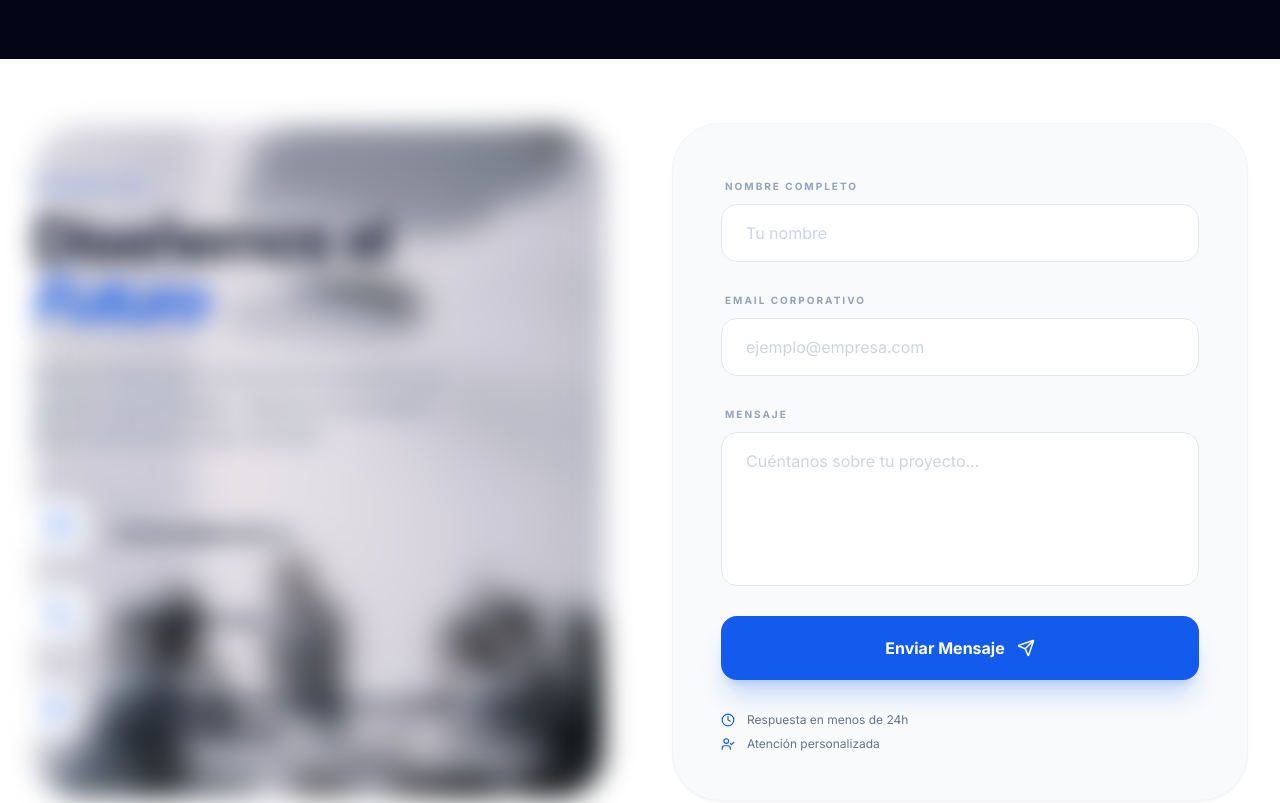
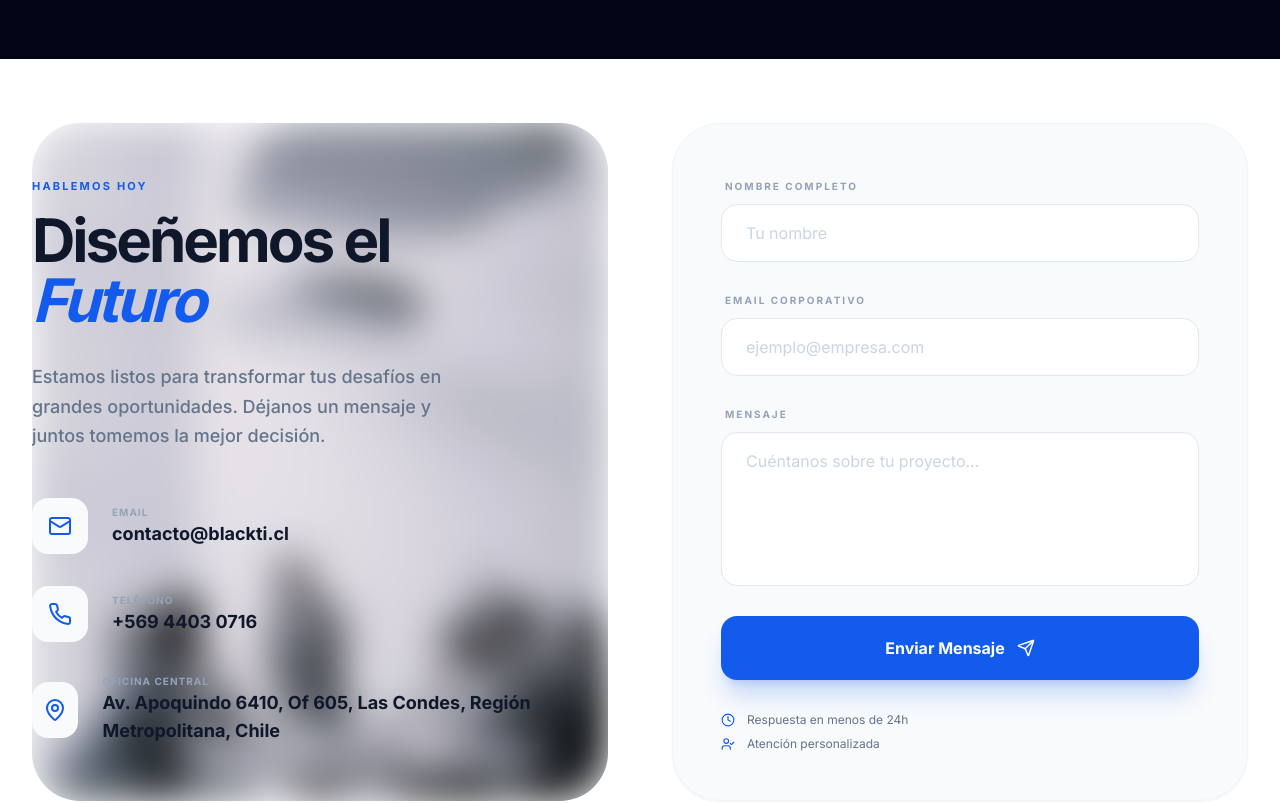
Before and after one commit to asinomas/paginaultima, a React (Vite) app in the folder Pagina_ultima/: page / in a window 1280 px wide. Shown: the part 8240-9043 px from the top of the page. Built offline with nearby package versions, Linux system fonts and the light colour scheme; no server answers.

Commit message:
Update ContactDetail.tsx

```diff
--- a/Pagina_ultima/src/components/ContactDetail.tsx
+++ b/Pagina_ultima/src/components/ContactDetail.tsx
@@ -35,10 +35,10 @@ const ContactDetail: React.FC = () => {
         <div className="grid grid-cols-1 lg:grid-cols-2 gap-16 items-start">
 
           {/* COLUMNA IZQUIERDA - TEXTO + IMAGEN DE FONDO */}
-          <div className="relative h-full w-full rounded-[3rem] overflow-hidden blur-md">
+          <div className="relative h-full w-full rounded-[3rem] overflow-hidden">
             {/* Imagen de fondo ocupando toda la columna con borde redondo */}
             <div
-              className="absolute inset-0 bg-cover bg-center rounded-[3rem] overflow-hidden blur-md"
+              className="absolute inset-0 bg-cover bg-center rounded-[3rem] overflow-hidden blur-[20px]"
               style={{
                 backgroundImage: "url(/images/contact.webp)",
                 borderRadius: "3rem",
```
